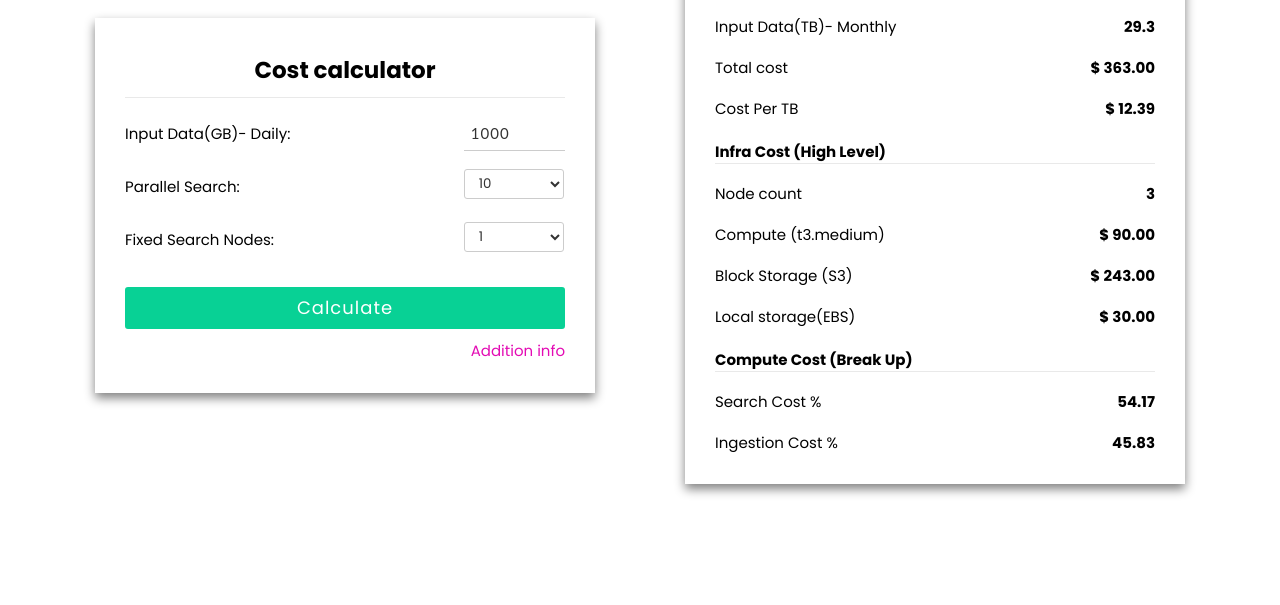
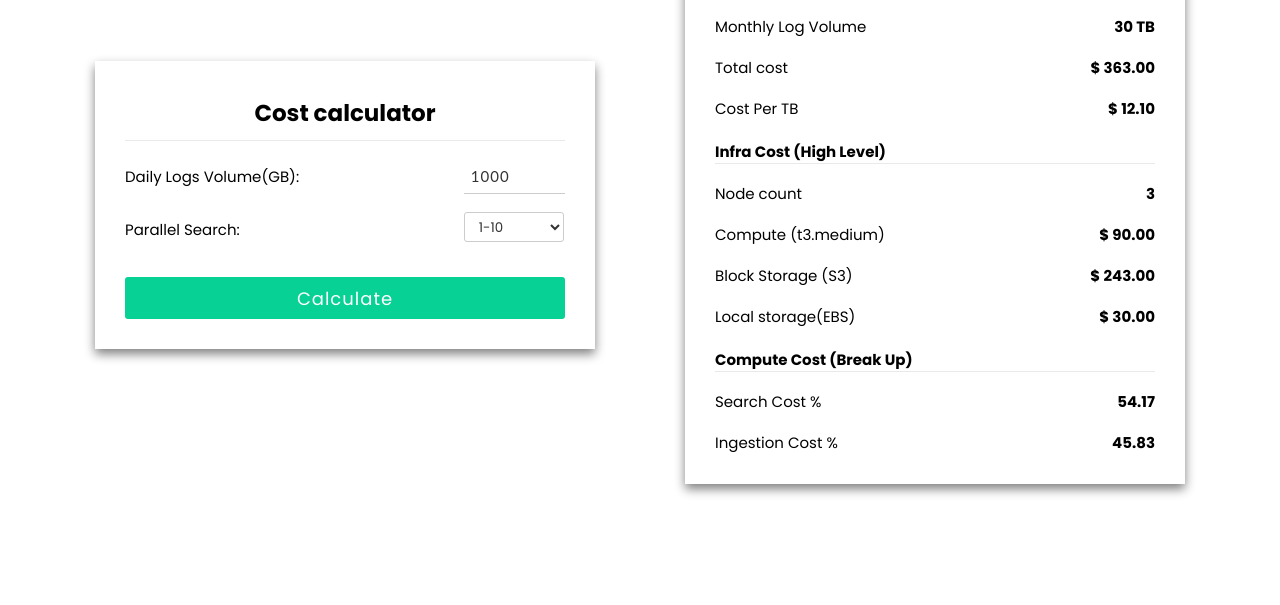
Before and after one commit to akhilepisilia/episilia-price-calculator, a website: page public/index.html in a window 1280 px wide. Shown: the part 195-800 px from the top of the page. Drawn offline with nearby package versions, Linux system fonts and the light colour scheme.

Commit message:
changed labels  based on the review

```diff
--- a/public/index.html
+++ b/public/index.html
@@ -7,6 +7,7 @@
 
      <meta name="viewport" content="width=device-width, initial-scale=1.0">
      <script src="https://ajax.googleapis.com/ajax/libs/jquery/3.5.1/jquery.min.js"></script>
+
 
     <script>
 
@@ -31,9 +32,9 @@ var c4=0,c5=0;c7=0,c8=0;
 c4=document.getElementById("c4").value;
 c5=c4*30;
 c7=document.getElementById("c7").value;
-c8=document.getElementById("c8").value;
+c8=1; //FIxed nodes
 
-console.log(c4,c5,c7,c8)
+
 
 for(i in data){
 
@@ -85,7 +86,7 @@ for (order in order_list)
 
 
 }
-console.log(c23,c24)
+
 if(warn_msg_count == 0){
 console.warn("Warning :: Dont modify any of thies varibles values --",avb_list);
 warn_msg_count=warn_msg_count+1;
@@ -110,7 +111,7 @@ for (order in show_order_list)
   var info = document.createElement("div");
   if(show_order_list[order]=="Infra Cost (High Level)" || show_order_list[order]=="Compute Cost (Break Up)")
             {
-              info.className ="info1 info2 ";//info2
+              info.className ="info1 info2 ";
             }
             else{
               info.className ="info1";
@@ -118,7 +119,7 @@ for (order in show_order_list)
 
 if(show_order_list[order]=="Episilia cost")
 {
-  info.innerHTML ="Summary"
+  info.innerHTML ="Monthly Cost"
   Storage_logo = document.createElement("img");
   Storage_logo.className ="stroageLogo";
   Storage_logo.setAttribute("src","aws_logo1.png");
@@ -134,7 +135,6 @@ else{
   if(show_order_list[order]=="Compute Cost (Break Up)")
   {
    // price_content.className ="panel";
-
   }
     for(i in data){
         if (data[i]["type"]== show_order_list[order] ){
@@ -149,6 +149,10 @@ else{
             {
             let num =data[i]["value"]
             span2.innerHTML = `$ ${(Math.round(num * 100) / 100).toFixed(2)}`;
+            }
+            else if(data[i]["display_value_type"]=="data"  )
+            {
+              span2.innerHTML = `${data[i]["value"]} TB`;;
             }
             else{
               span2.innerHTML = `${data[i]["value"]}`;
@@ -175,6 +179,7 @@ priceview.appendChild(card1);
 }
 price_cal()
     </script>
+
    </head>
 
 <body>
@@ -187,7 +192,7 @@ price_cal()
         <div class="details" >
           <form onsubmit="price_cal();return false" >
           <div class="one">
-            <span>Input Data(GB)- Daily:</span>
+            <span>Daily Logs Volume(GB):</span>
             <div class="col-3">
             <input type="number" id="c4" value=1000 name="c4" required>
             <span class="focus-border"></span>
@@ -198,70 +203,26 @@ price_cal()
             <span>Parallel Search:</span>
             <div class="col-3">
             <select type="number" id="c7" name="c7" >
-              <option value=1>1</option>
-              <option value=2>2</option>
-              <option value=3>3</option>
-              <option value=4>4</option>
-              <option value=5>5</option>
-              <option value=6>6</option>
-              <option value=7>7</option>
-              <option value=8>8</option>
-              <option value=9>9</option>
-              <option value=10 selected="selected" >10</option>
-              <option value=11>11</option>
-              <option value=12>12</option>
-              <option value=13>13</option>
-              <option value=14>14</option>
-              <option value=15>15</option>
-              <option value=16>16</option>
-              <option value=17>17</option>
-              <option value=18>18</option>
-              <option value=19>19</option>
-              <option value=20>20</option>
+              <option value=10 selected="selected">1-10</option>
+              <option value=20>10-20</option>
+              <option value=30>20-30</option>
+              <option value=40>30-40</option>
+              <option value=50>40-50</option>
+              <option value=60>50-60</option>
+              <option value=70>60-70</option>
+              <option value=80>70-80</option>
+              <option value=90>80-90</option>
+              <option value=100>90-100</option>
             </select>
             <span class="focus-border"></span>
           </div>
           </div>
-          <div class="one">
-            <span>Fixed Search Nodes:</span>
-            <div class="col-3">
-            <select type="number" id="c8" name="c8">
-              <option value=1>1</option>
-              <option value=2>2</option>
-              <option value=3>3</option>
-              <option value=4>4</option>
-              <option value=5>5</option>
-            </select>
-            <span class="focus-border"></span>
-            </div>
-          </div>
+
           <button type="submit" class="submit" >Calculate</button>
         </form>
 
         </div>
-         <button id="acc" class="accordion">Addition info</button>
-          <div class="panel1">
-            <div class="one">
-              <span>s3 cost</span>
-
-              <span class="value_sty" >$ 0.023</span>
-
-
-            </div>
-
-            <div class="one">
-              <span>t3.medium	cost(ON-demand)</span>
-
-              <span class="value_sty">$ 0.0416</span>
-
-
-            </div>
-          </div>
       </div>
-
-
-
-
 
 
 
@@ -272,21 +233,6 @@ price_cal()
 
         </div>
 
-
     </div>
-<script>
-var acc=document.getElementById("acc");
-acc.addEventListener("click", function() {
-    this.classList.toggle("active");
-    var panel =  this.nextElementSibling;//document.getElementsByClassName("panel1");
-    if (panel.style.maxHeight) {
-      panel.style.maxHeight = null;
-    } else {
-      panel.style.maxHeight = panel.scrollHeight + "px";
-    }
-  });
-
-
-    </script>
 </body>
 </html>
--- a/public/new.json
+++ b/public/new.json
@@ -22,7 +22,7 @@
 
         "name":"fixed_search_nodes",
         "type":"user_inputs",
-        "value":6
+        "value":1
     },
 
     "c28":{
@@ -226,9 +226,6 @@
         "value":1
     },
 
-
-
-
     "i17":{
 
         "name":"Indexer",
@@ -337,12 +334,12 @@
 
     "i5":{
 
-        "name":"Input Data(TB)- Monthly",
+        "name":"Monthly Log Volume",
          "type":"Episilia cost",
          "display":true,
-         "display_value_type":"number",
+         "display_value_type":"data",
          "fixed":false,
-         "formula":"${c5}/1024",
+         "formula":"${c5}/1000",
          "inputs":["c5"],
          "value":0
      },
--- a/public/style.css
+++ b/public/style.css
@@ -10,7 +10,7 @@ body {
   display: flex;
   align-items: center;
   justify-content: center;
-  padding: 20px;
+  padding: 10px;
 }
 
 .content {
@@ -64,7 +64,7 @@ body {
   align-items: center;
   position: relative;
 }
-.content .card .panel1 .one {
+.content .card .hiddenpanel .one {
   margin-top: 10px;
   font-size: 14px;
   display: flex;
@@ -135,9 +135,14 @@ input:focus ~ .focus-border {
   width: 100%;
   transition: 0.4s;
 }
+input::-webkit-outer-spin-button,
+input::-webkit-inner-spin-button {
+  -webkit-appearance: none;
+  margin: 0;
+}
 
 select {
-  padding: 0 30px 0 10px;
+  padding: 0 15px 0 10px;
   color: #333;
   border: 1.8px solid #ccc;
   border-radius: 3px;
@@ -160,40 +165,14 @@ select::-ms-expand {
   height: 20px;
   float: right;
 }
-.accordion {
-  background-color: white;
-  color: #e30bb4;
-  cursor: pointer;
-  margin-top: 10px;
-  width: 100%;
-  border: none;
-  border-radius: 10px;
-  text-align: right;
-  outline: none;
-  font-size: 15px;
-
-  transition: 0.4s;
-}
-
-.accordion:after {
-  font-weight: bold;
-  float: right;
-  margin-left: 5px;
-}
-
-.panel1 {
-  padding: 0 18px;
-  background-color: white;
-  max-height: 0;
-
-  overflow: hidden;
-  transition: max-height 0.2s ease-out;
-}
 
 .value_sty {
   font-weight: 800;
 }
 @media (max-width: 1050px) {
+  .content {
+    justify-content: center;
+  }
   .content .card {
     margin-bottom: 50px;
   }
@@ -238,10 +217,8 @@ select::-ms-expand {
     align-items: center;
     position: relative;
   }
-  .panel1 {
-    padding: 0;
-  }
-  .content .card .panel1 .one {
+
+  .content .card .hiddenpanel .one {
     margin-top: 10px;
     font-size: 12px;
   }
```
